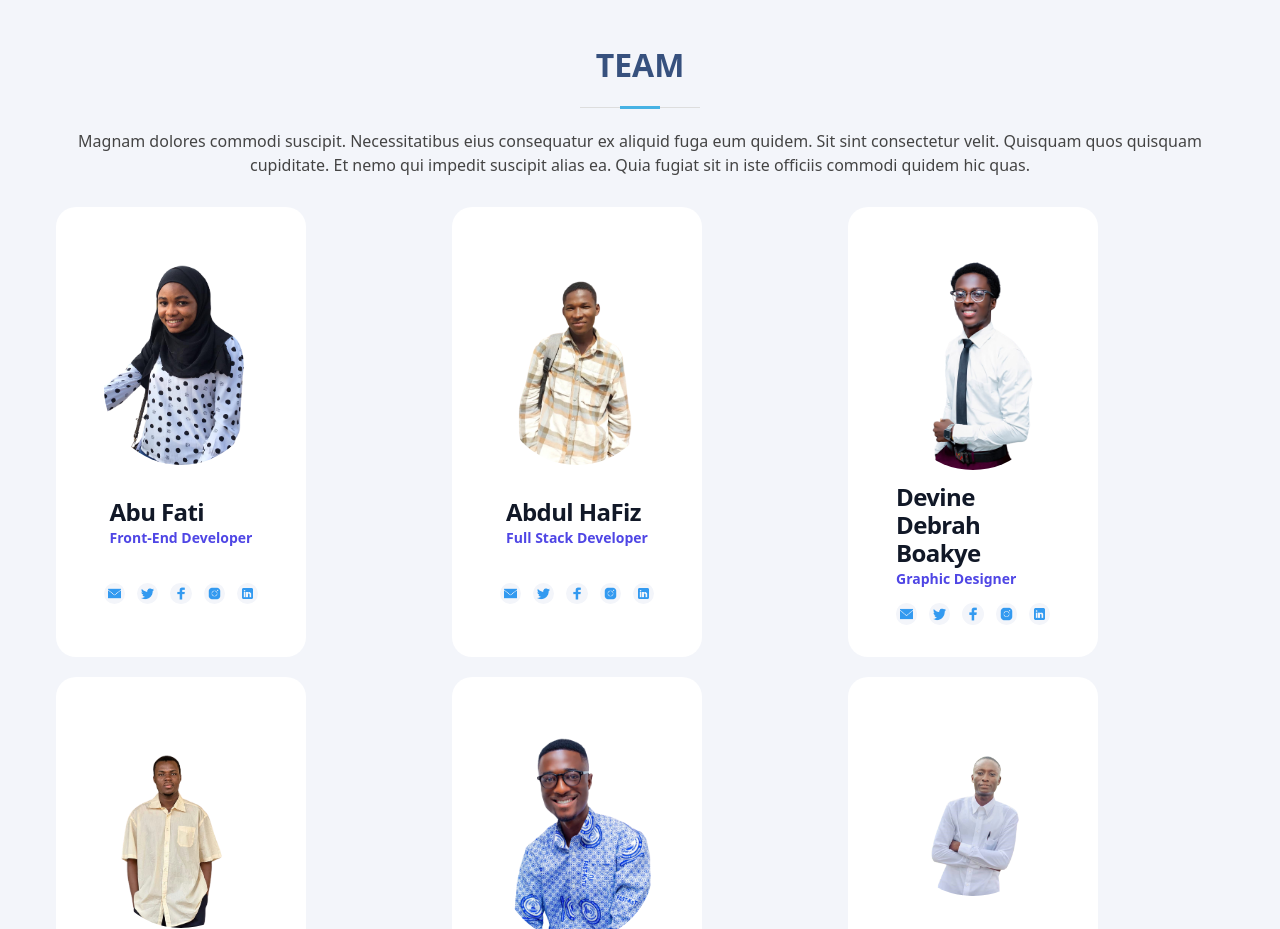
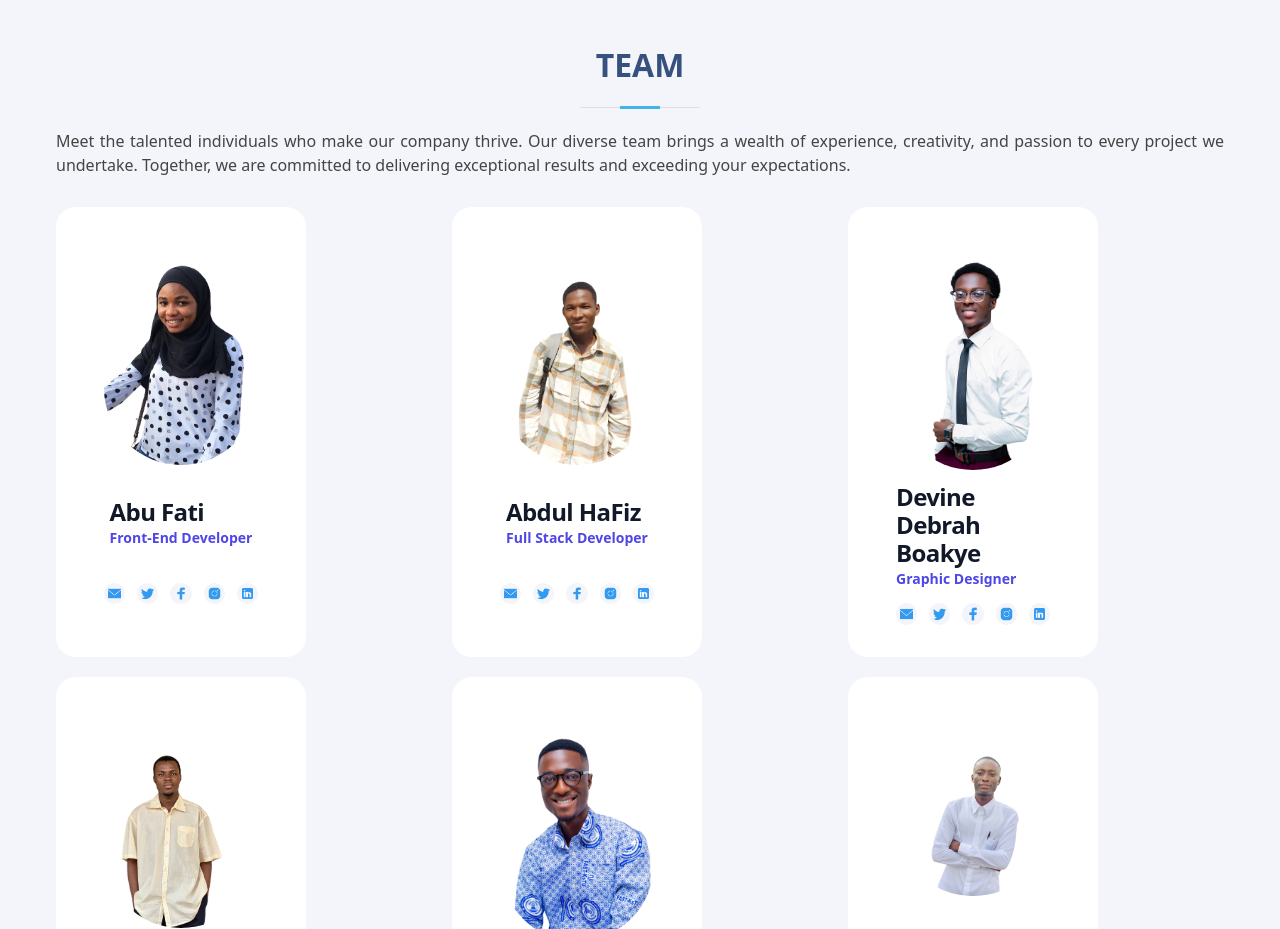
Before and after one commit to SynthoTech/our-landing-page, a React (Vite) app in the folder client/: page / in a window 1280 px wide. Shown: the part 2840-3769 px from the top of the page. Built offline with nearby package versions, Linux system fonts and the light colour scheme.

Commit message:
Quick fixes

```diff
--- a/client/src/components/Footer.jsx
+++ b/client/src/components/Footer.jsx
@@ -12,7 +12,7 @@ export default function Footer() {
         <div className="flex pt-36 md:pt-32 lg:pt-40 xl:pt-96   px-4 md:px-6  xl:px-20 flex-col justify-start items-start md:justify-center md:items-center relative z-10">
           <div className="flex  flex-col items-start justify-start xl:justify-center xl:space-x-8 xl:flex-row">
             <div className="flex justify-start items-center space-x-4">
-              <div className="cursor-pointer w-15">
+              <div className="cursor-pointer w-13">
                 <img src={logo} alt="logo" />
               </div>
               <p className="w-60 text-xl xl:text-2xl font-semibold leading-normal text-white">
--- a/client/src/components/Team.jsx
+++ b/client/src/components/Team.jsx
@@ -13,11 +13,11 @@ const Team = () => {
       <div>
         <div className="section-title">
           <h2>Team</h2>
-          <p className="pd-[24px] text-[16px] text-[#444444]">
-            Magnam dolores commodi suscipit. Necessitatibus eius consequatur ex
-            aliquid fuga eum quidem. Sit sint consectetur velit. Quisquam quos
-            quisquam cupiditate. Et nemo qui impedit suscipit alias ea. Quia
-            fugiat sit in iste officiis commodi quidem hic quas.
+          <p className="pd-[24px] text-[16px] text-[#444444] text-justify">
+            Meet the talented individuals who make our company thrive. Our
+            diverse team brings a wealth of experience, creativity, and passion
+            to every project we undertake. Together, we are committed to
+            delivering exceptional results and exceeding your expectations.
           </p>
         </div>
       </div>
```
